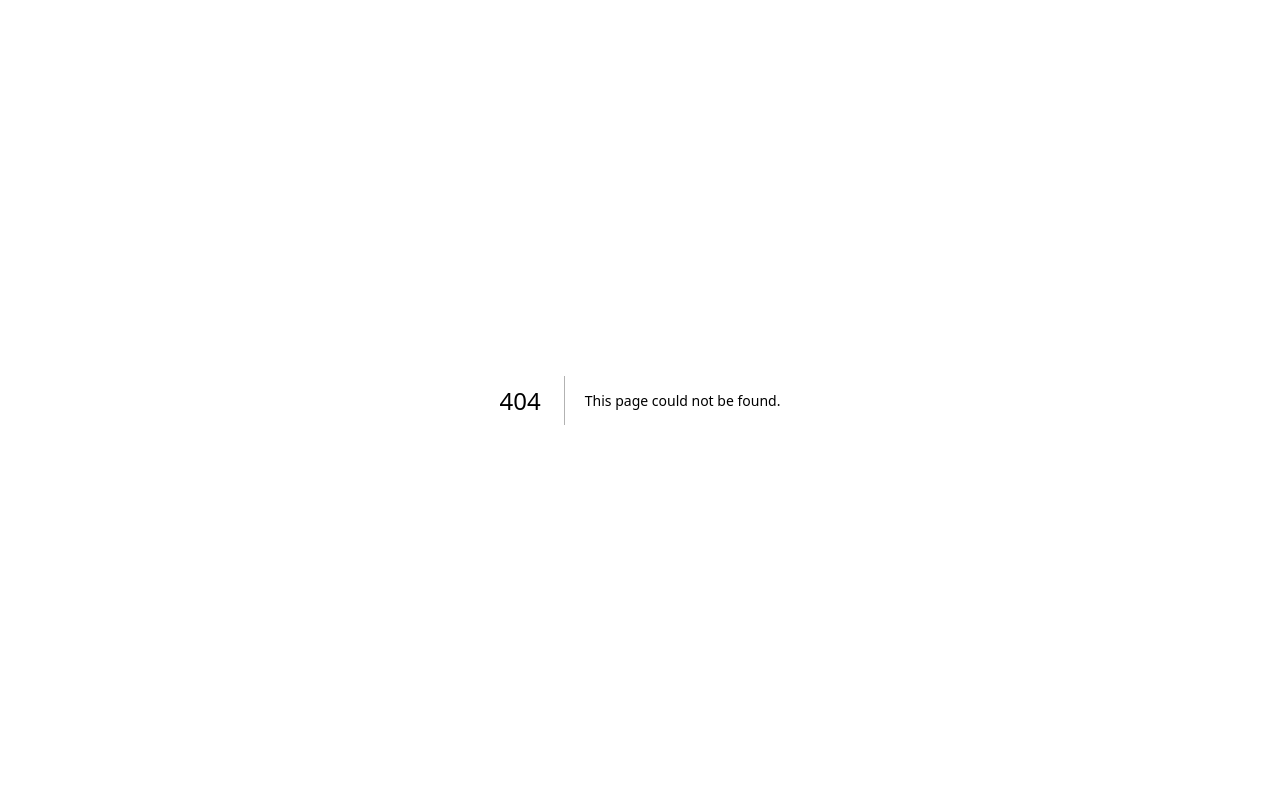
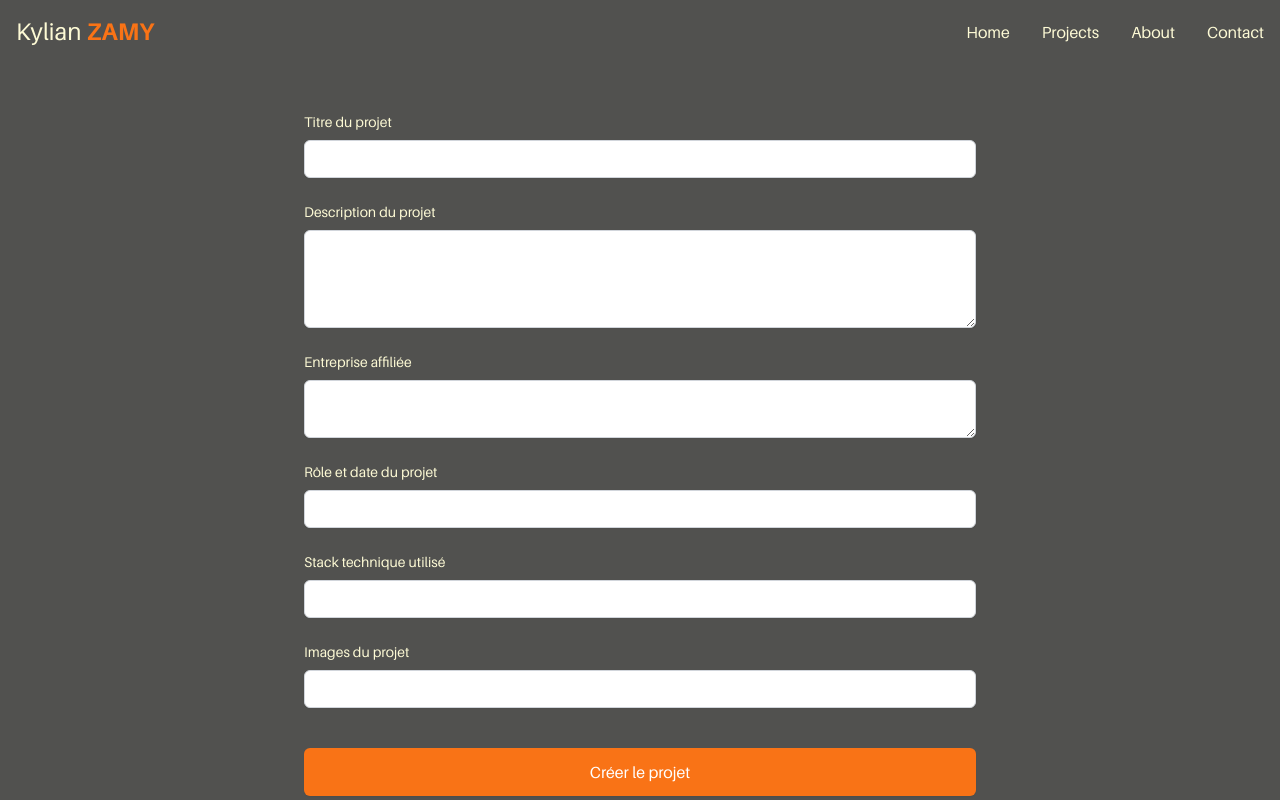
Before and after one commit to KylianZamy74/Portfolio-Kylian-Zamy, a Next.js app in the folder my-project/: page /Admin/NewProject in a window 1280 px wide. Before the commit this address had no page. Shown: the top 800 px of the page. Built offline with nearby package versions, Linux system fonts and the light colour scheme.

Commit message:
feat intégration du formulaire de connexion, de la page admin et du formulaire de création de projets

```diff
--- a/my-project/src/components/ProtectedRoutes/ProtectedRoutes.tsx
+++ b/my-project/src/components/ProtectedRoutes/ProtectedRoutes.tsx
@@ -7,7 +7,7 @@ interface ProtectedRoutesProps {
     requiredRole: string;
 }
 
-export const ProtectedRoute =({children, requiredRole}: ProtectedRoutesProps) => {
+const ProtectedRoute =({children, requiredRole}: ProtectedRoutesProps) => {
 
     const {data: session, status} = useSession();
     const router = useRouter();
@@ -18,7 +18,7 @@ export const ProtectedRoute =({children, requiredRole}: ProtectedRoutesProps) =>
         }
 
         if(!session || session.user.role !== requiredRole) {
-            router.push("auth/signin");
+            router.push("/auth/signin");
         }
     }, [status, session, requiredRole, router]);
 
@@ -26,3 +26,5 @@ export const ProtectedRoute =({children, requiredRole}: ProtectedRoutesProps) =>
         return <>{children}</>;
     }
 };
+
+export default ProtectedRoute;
--- /dev/null
+++ b/my-project/src/pages/Admin/Home.tsx
@@ -0,0 +1,47 @@
+import ProtectedRoutes from "../../components/ProtectedRoutes/ProtectedRoutes";
+import Header from "@/components/Header";
+import Footer from "@/components/Footer";
+import { useEffect } from "react";
+import { useGetProjectsStore } from "@/store/FetchStore/getProjectsStore";
+import Link from "next/link";
+
+export default function Home() {
+
+    //page d'admin pour editer supprimer les projets
+   const { projects, fetchProjects } = useGetProjectsStore();
+
+       useEffect(() => {
+           fetchProjects();
+       }, [fetchProjects]);
+
+    return(
+        <>
+        {/* <ProtectedRoutes requiredRole="admin">   */}
+        <Header />
+        <h1 className="text-3xl text-[#FDFAD5] p-16 w-full text-center">Yo mon Kiki !</h1>
+
+        <div className="flex w-full py-12 px-12 h-screen">
+
+                <div className="w-1/3 cursor-pointer">
+                <Link href={"/Admin/NewProject"}>
+                    <h2 className="text-lg text-[#FDFAD5] bg-[#1E1E1E] text-center rounded w-1/2 text-sm">Ajouter un nouveau projet</h2>
+                </Link>
+                </div>
+
+            <div>
+                <h2 className="text-3xl text-[#F97316] pb-12 font-bold">Tous les projets</h2>
+                <ul className="space-y-8 w-full text-left w-full">
+                    {projects.map((project) => (
+                        <li key={project.id} className="text-[#FDFAD5] text-4xl "> {project.title} </li>
+                    ))}
+                </ul>
+            </div>
+        </div>
+
+
+        <Footer />
+        {/* </ProtectedRoutes> */}
+
+        </>
+    )
+}
--- /dev/null
+++ b/my-project/src/pages/Admin/NewProject.tsx
@@ -0,0 +1,89 @@
+import ProtectedRoutes from "../../components/ProtectedRoutes/ProtectedRoutes";
+import Header from "@/components/Header";
+import Footer from "@/components/Footer";
+
+export default function NewProject() {
+
+    // page d'admin pour créer un nouveau projet
+
+    return(
+        // <ProtectedRoutes requiredRole="admin">
+        <>
+            <Header />
+            <div className="max-w-3xl mx-auto p-12 text-[#FDFAD5]">
+                <form className="space-y-6 ">
+
+                    <div>
+                        <label htmlFor="title" className="block text-sm font-medium ">Titre du projet</label>
+                        <input
+                            type="text"
+                            id="title"
+                            name="title"
+                            className="mt-2 block w-full px-4 py-2 border border-gray-300 rounded-md shadow-sm focus:ring-[#F97316] focus:border-[#F97316] sm:text-sm text-[#1E1E1E]"
+                            required
+                        />
+                    </div>
+                    <div>
+                        <label htmlFor="description" className="block text-sm font-medium text-[#FDFAD]">Description du projet</label>
+                        <textarea
+                            name="description"
+                            id="description"
+                            rows={4}
+                            className="mt-2 block w-full px-4 py-2 border border-gray-300 rounded-md shadow-sm focus:ring-[#F97316] focus:border-[#F97316] sm:text-sm text-[#1E1E1E]"
+                            required
+                        />
+                    </div>
+                    <div>
+                        <label htmlFor="enterprise" className="block text-sm font-medium text-[#FDFAD]">Entreprise affiliée</label>
+                        <textarea
+                            name="enterprise"
+                            id="enterprise"
+                            rows={2}
+                            className="mt-2 block w-full px-4 py-2 border border-gray-300 rounded-md shadow-sm focus:ring-[#F97316] focus:border-[#F97316] sm:text-sm text-[#1E1E1E]"
+                            required
+                        />
+                    </div>
+                    <div>
+                        <label htmlFor="role_date" className="block text-sm font-medium text-[#FDFAD]">Rôle et date du projet</label>
+                        <input
+                            type="text"
+                            id="role_date"
+                            name="role_date"
+                            className=" text-[#1E1E1E] mt-2 block w-full px-4 py-2 border border-gray-300 rounded-md shadow-sm focus:ring-[#F97316] focus:border-[#F97316] sm:text-sm"
+                            required
+                        />
+                    </div>
+                    <div>
+                        <label htmlFor="stack" className="block text-sm font-medium text-[#FDFAD]">Stack technique utilisé</label>
+                        <input
+                            type="text"
+                            id="stack"
+                            name="stack"
+                            className=" text-[#1E1E1E] mt-2 block w-full px-4 py-2 border border-gray-300 rounded-md shadow-sm focus:ring-[#F97316] focus:border-[#F97316] sm:text-sm"
+                            required
+                        />
+                    </div>
+                    <div>
+                        <label htmlFor="image" className="block text-sm font-medium text-[#FDFAD]">Images du projet</label>
+                        <input
+                            type="text"
+                            id="image"
+                            name="image"
+                            className=" text-[#1E1E1E] mt-2 block w-full px-4 py-2 border border-gray-300 rounded-md shadow-sm focus:ring-[#F97316] focus:border-[#F97316] sm:text-sm"
+                        />
+                    </div>
+                    <div className="pt-4">
+                        <button
+                            type="submit"
+                            className="w-full py-3 px-6 bg-[#F97316] text-white font-medium rounded-md shadow-sm hover:bg-orange-600 focus:ring-2 focus:ring-[#F97316] focus:ring-offset-2"
+                        >
+                            Créer le projet
+                        </button>
+                    </div>
+                </form>
+            </div>
+            <Footer />
+        </>
+        // </ProtectedRoutes>
+    )
+}
--- a/my-project/src/pages/_app.tsx
+++ b/my-project/src/pages/_app.tsx
@@ -3,6 +3,7 @@ import { AnimatePresence } from "framer-motion";
 import type { AppProps } from "next/app";
 import "@/styles/global.css";
 import { useEffect } from "react";
+import { SessionProvider } from "next-auth/react";
 
 function MyApp({ Component, pageProps, router }: AppProps) {
 
@@ -21,10 +22,11 @@ function MyApp({ Component, pageProps, router }: AppProps) {
 
   return (
     <>
-
+     <SessionProvider session={pageProps.session}>
     <AnimatePresence mode="wait">
         <Component key={router.route} {...pageProps} />
     </AnimatePresence>
+    </SessionProvider>
 
     </>
   );
--- a/my-project/src/pages/auth/signin.tsx
+++ b/my-project/src/pages/auth/signin.tsx
@@ -1,9 +1,29 @@
-import { ProtectedRoute } from "@/components/ProtectedRoutes/ProtectedRoutes"
+import Header from "@/components/Header"
+import Footer from "@/components/Footer"
+
 export default function Signin() {
 
     return(
 
         <>
+        <Header />
+        <div className="flex flex-col justify-center items-center h-screen text-[#FDFAD5] w-full ">
+            <h1 className="text-3xl">Formulaire de connexion</h1>
+            <div className="mt-8">
+                <form className="space-y-4" >
+                    <div className="flex flex-col space-y-2 w-full">
+                        <label htmlFor="Name">Name</label>
+                        <input type="text" placeholder="Name" name="Name" className="p-2 rounded  w-full text-[#1E1E1E]" required/>
+                    </div>
+                    <div className="flex flex-col space-y-2">
+                        <label htmlFor="Password">Password</label>
+                        <input type="text" placeholder="Password" name="Password" className="p-2 rounded text-[#1E1E1E]" required />
+                    </div>
+                    <button type="submit" className="w-full p-2 rounded bg-[#F97316]">Connexion</button>
+                </form>
+            </div>
+        </div>
+        <Footer />
         </>
     )
 }
```
